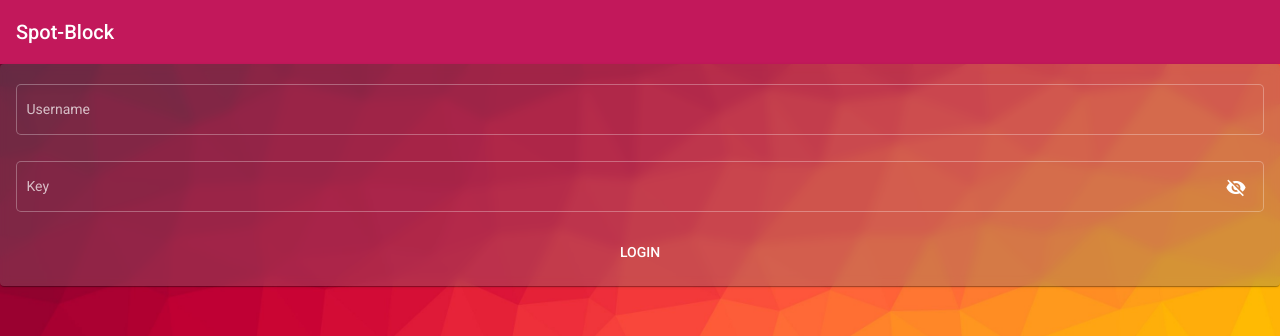
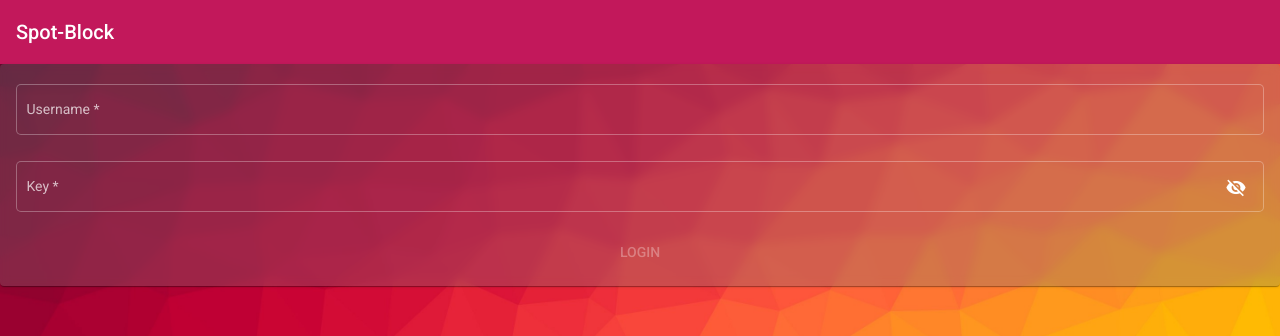
Before and after one commit to Luis-C/Spot-Block, an Angular app in the folder Spot-Block/: page /login in a window 1280 px wide. Shown: the top 336 px of the page. Built offline with nearby package versions, Linux system fonts and the light colour scheme.

Commit message:
Added Form Validation

```diff
--- a/Spot-Block/src/app/_services/notifications.service.ts
+++ b/Spot-Block/src/app/_services/notifications.service.ts
@@ -1,9 +1,26 @@
-import { Injectable } from '@angular/core';
+import { Injectable } from "@angular/core";
+import { MatSnackBar } from "@angular/material/snack-bar";
 
 @Injectable({
-  providedIn: 'root'
+  providedIn: "root"
 })
 export class NotificationsService {
+  constructor(private snackBar: MatSnackBar) {}
 
-  constructor() { }
+  /**
+   * Notify the user that this action is not implemented
+   */
+  notImplemented() {
+    this.snackBar.open("Action not implemented", "ok", {
+      duration: 4000
+    });
+  }
+
+  /**
+   * Display a message to the user.
+   * @param message the message to be displayed.
+   */
+  displayMessage(message: string) {
+    this.snackBar.open(message, "ok", { duration: 4000 });
+  }
 }
--- a/Spot-Block/src/app/login/login.component.html
+++ b/Spot-Block/src/app/login/login.component.html
@@ -1,13 +1,18 @@
+<form autocomplete="off" [formGroup]="loginForm">
   <mat-card class="login-card">
     <!-- Username -->
     <mat-form-field appearance="outline" color="accent">
       <mat-label>Username</mat-label>
-    <input matInput />
+      <input matInput formControlName="id" />
     </mat-form-field>
     <!-- Key -->
     <mat-form-field appearance="outline" color="accent">
       <mat-label>Key</mat-label>
-    <input matInput [type]="hide ? 'password' : 'text'" />
+      <input
+        matInput
+        formControlName="key"
+        [type]="hide ? 'password' : 'text'"
+      />
       <button
         mat-icon-button
         matSuffix
@@ -18,6 +23,11 @@
         <mat-icon>{{ hide ? "visibility_off" : "visibility" }}</mat-icon>
       </button>
     </mat-form-field>
-  <!-- Login -->
-  <button mat-button>LOGIN</button>
+    <!-- Login Button -->
+    <button mat-button [disabled]="loginForm.invalid" (click)="login()">
+      LOGIN
+    </button>
+    <!-- For debugging -->
+    <!-- Value: {{ loginForm.value | json }} -->
   </mat-card>
+</form>
--- a/Spot-Block/src/app/login/login.component.ts
+++ b/Spot-Block/src/app/login/login.component.ts
@@ -1,4 +1,6 @@
 import { Component, OnInit } from "@angular/core";
+import { FormBuilder, FormGroup, Validators } from "@angular/forms";
+import { NotificationsService } from "../_services/notifications.service";
 
 @Component({
   selector: "app-login",
@@ -7,8 +9,39 @@ import { Component, OnInit } from "@angular/core";
 })
 export class LoginComponent implements OnInit {
   hide = true;
+  loginForm: FormGroup;
 
-  constructor() {}
+  constructor(private fb: FormBuilder, private notif: NotificationsService) {}
 
-  ngOnInit(): void {}
+  ngOnInit(): void {
+    this.loginForm = this.fb.group({
+      id: [
+        "",
+        [
+          Validators.required,
+          Validators.minLength(1),
+          Validators.maxLength(500),
+          // Validate message isn't just whitespace
+          Validators.pattern(".*\\S+.*")
+        ]
+      ],
+      key: [
+        "",
+        [
+          Validators.required,
+          Validators.minLength(1),
+          Validators.maxLength(500),
+          // Validate message isn't just whitespace
+          Validators.pattern(".*\\S+.*")
+        ]
+      ]
+    });
+  }
+
+  login() {
+    this.notif.notImplemented();
+    console.log(this.loginForm.value);
+
+    // TODO: send form to the backend
+  }
 }
```
Also changed, not shown: Spot-Block/src/app/_guards/auth-guard.service.ts (added, +9 -0 lines), Spot-Block/src/app/app.module.ts (+6 -3 lines), 1 other file (tests, documents, lock files or other folders). Lines whose indentation alone changed are shown as unchanged.
